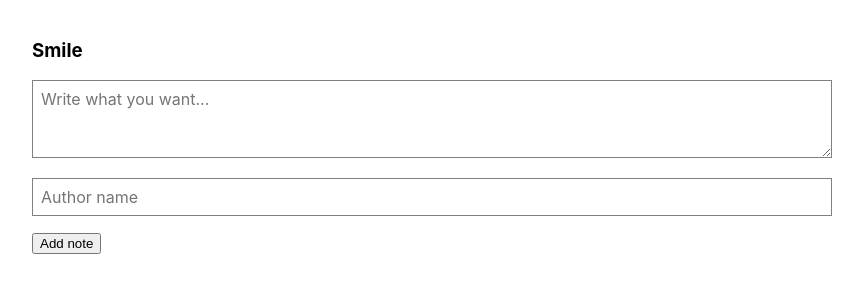
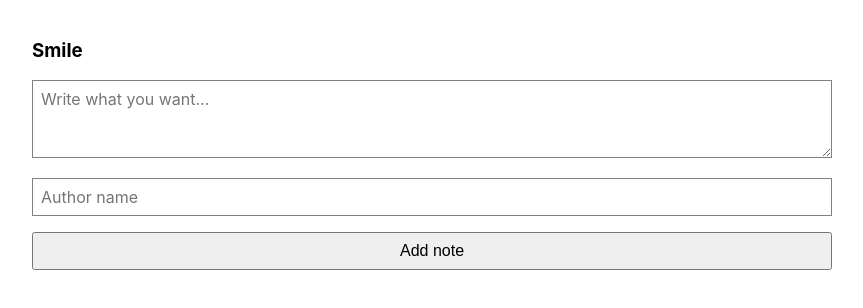
Before and after one commit to GitHubOshin/react-state-zinglecode, a React (Create React App) app: page / in a window 1280 px wide. Shown: the top 308 px of the page, without its empty margins (208-1071 px from the left). Built offline with nearby package versions, Linux system fonts and the light colour scheme.

Commit message:
CSS for button & a tag

```diff
--- a/src/index.css
+++ b/src/index.css
@@ -23,3 +23,15 @@ textarea {
   width: 100%;
   padding: 8px;
 }
+
+button {
+  font-size: 16px;
+  width: 100%;
+  padding: 8px;
+}
+
+a {
+  color: rgb(24, 73, 236);
+  text-decoration: underline;
+  cursor: pointer;
+}
```
